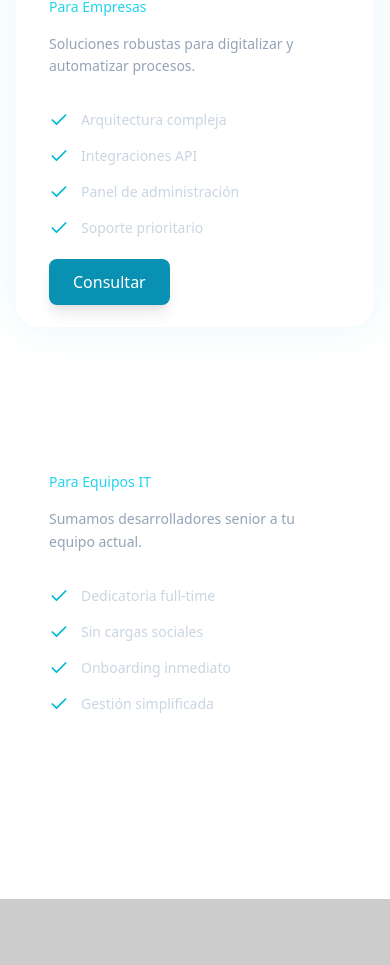
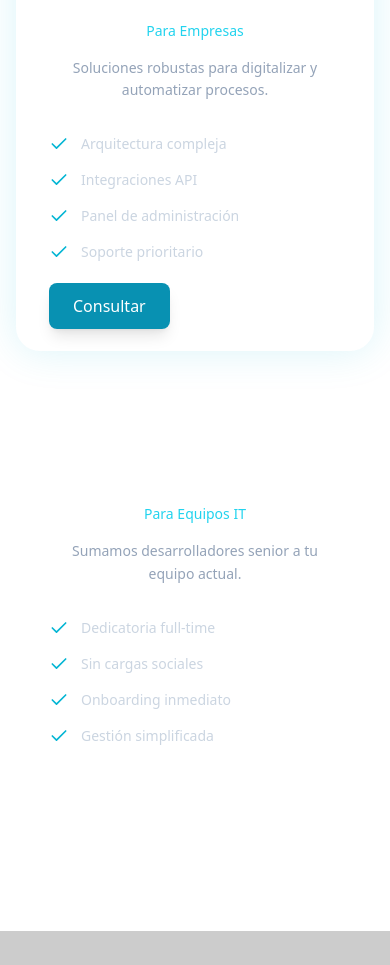
Before and after one commit to gonzalomprada/korven-web, a React (Vite) app: page / in a window 390 px wide. Shown: the part 9476-10441 px from the top of the page. Built offline with nearby package versions, Linux system fonts and the light colour scheme.

Commit message:
Update EngagementModels.jsx

```diff
--- a/src/components/EngagementModels.jsx
+++ b/src/components/EngagementModels.jsx
@@ -30,12 +30,13 @@ const EngagementModels = () => {
   return (
     <section className="py-24 relative">
       <div className="max-w-7xl mx-auto px-4 sm:px-6 lg:px-8">
-        <div className="text-center mb-16">
+        <div className="text-center mb-20">
           <h2 className="text-3xl font-bold text-white mb-4">Modelos de Trabajo</h2>
           <p className="text-slate-400">Flexibilidad para adaptarse a tu etapa actual.</p>
         </div>
 
-        <div className="grid grid-cols-1 md:grid-cols-3 gap-8">
+        {/* Usamos items-start para que la traslación negativa no afecte la alineación superior de las otras */}
+        <div className="grid grid-cols-1 md:grid-cols-3 gap-8 items-start">
           {models.map((model, index) => (
             <MagicCard
               key={index}
@@ -43,43 +44,41 @@ const EngagementModels = () => {
               whileInView={{ opacity: 1, y: 0 }}
               viewport={{ once: true }}
               transition={{ delay: index * 0.1 }}
-              // Lógica de clases: Si es highlight, agregamos borde cyan y sombra.
-              className={`p-8 flex flex-col h-full ${
+              // Clases dinámicas para el estilo y la posición
+              className={`p-8 flex flex-col h-full transition-transform duration-300 ${
                 model.highlight
-                  ? 'border-cyan-500/50 shadow-[0_0_40px_rgba(6,182,212,0.1)] bg-cyan-900/10'
-                  : ''
+                  ? 'border-cyan-500/50 shadow-[0_0_40px_rgba(6,182,212,0.15)] bg-cyan-900/10 md:-translate-y-4 z-10 relative' // Elevación, sombra y z-index para la destacada
+                  : 'border-white/10 hover:border-white/20 bg-white/5'
               }`}
             >
-              {/* CORRECCIÓN AQUÍ:
-                  Cambiamos 'absolute' por un flujo normal (relative por defecto).
-                  Usamos 'self-center' para centrarlo y 'mb-4' para empujar el título hacia abajo.
-              */}
+              {/* Lógica del cartel y el espaciador */}
               {model.highlight ? (
-                <div className="self-center bg-gradient-to-r from-cyan-500 to-blue-600 text-white px-4 py-1 rounded-full text-xs font-bold uppercase tracking-wider shadow-lg mb-6">
+                // Cartel "MÁS POPULAR" con diseño original, centrado y con margen inferior
+                <div className="self-center mb-6 bg-gradient-to-r from-cyan-500 to-blue-600 text-white px-4 py-1 rounded-full text-xs font-bold uppercase tracking-wider shadow-lg">
                   Más Popular
                 </div>
               ) : (
-                // Agregamos un espaciador invisible en las otras tarjetas para que los títulos queden alineados a la misma altura
-                <div className="h-10 mb-2"></div>
+                // Espaciador invisible para alinear los títulos de las otras tarjetas
+                <div className="h-8 mb-6"></div>
               )}
 
-              <h3 className="text-2xl font-bold text-white">{model.title}</h3>
-              <p className="text-cyan-400 text-sm font-medium mb-4">{model.subtitle}</p>
-              <p className="text-slate-400 mb-8 text-sm leading-relaxed">{model.desc}</p>
+              <h3 className="text-2xl font-bold text-white text-center">{model.title}</h3>
+              <p className="text-cyan-400 text-sm font-medium mb-4 text-center">{model.subtitle}</p>
+              <p className="text-slate-400 mb-8 text-sm leading-relaxed text-center">{model.desc}</p>
 
               <ul className="space-y-4 mb-8 flex-1">
                 {model.features.map((feature, i) => (
                   <li key={i} className="flex items-start text-sm text-slate-300">
                     <Check className="h-5 w-5 text-cyan-500 mr-3 flex-shrink-0" />
-                    {feature}
+                    <span>{feature}</span>
                   </li>
                 ))}
               </ul>
 
               <a href="#contact" className={`w-full py-3 px-6 rounded-lg text-center font-medium transition-all relative z-20 ${
                 model.highlight
-                  ? 'bg-cyan-600 hover:bg-cyan-500 text-white shadow-lg'
-                  : 'bg-white/10 hover:bg-white/20 text-white'
+                  ? 'bg-cyan-600 hover:bg-cyan-500 text-white shadow-lg hover:shadow-cyan-500/30'
+                  : 'bg-white/10 hover:bg-white/20 text-white border border-white/10'
               }`}>
                 Consultar
               </a>
```
